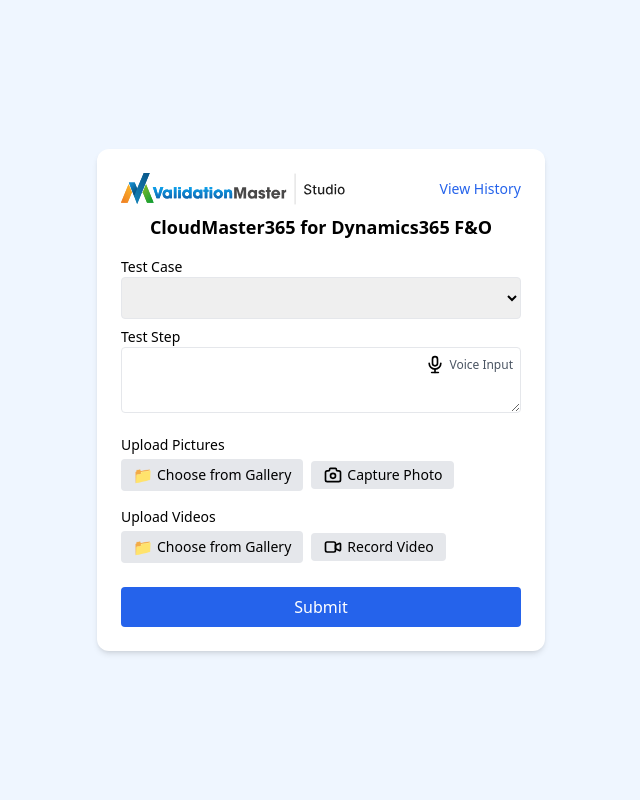
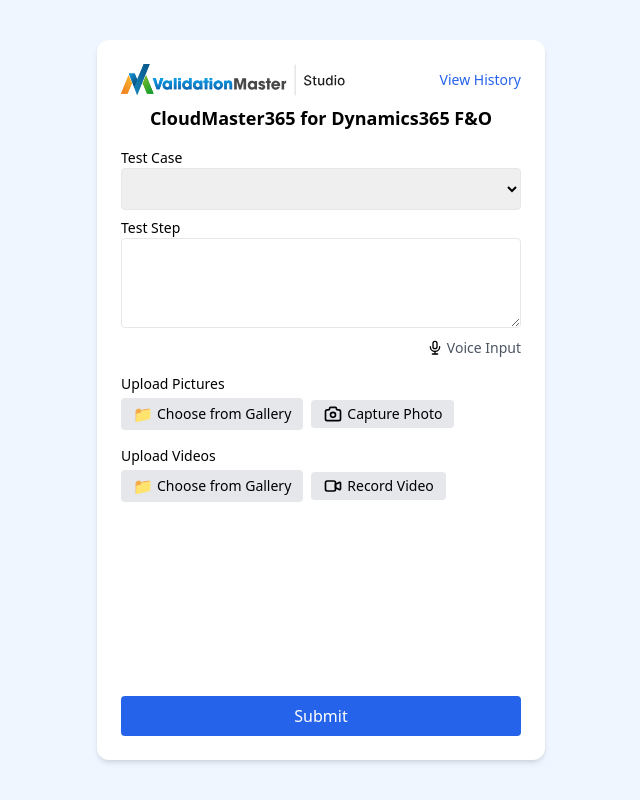
Before and after one commit to tushar-gleecus/VM-PWA, a React (Vite) app: page /form in a window 1280 px wide. Shown: the whole page, without its empty margins (319-959 px from the left). Built offline with nearby package versions, Linux system fonts and the light colour scheme.

Commit message:
added mic icon below field and made changes to ui

```diff
--- a/src/components/FormScreen.jsx
+++ b/src/components/FormScreen.jsx
@@ -121,7 +121,8 @@
 
   return (
     <div className="min-h-screen bg-blue-50 flex items-center justify-center px-4 py-6">
-      <div className="bg-white p-6 rounded-xl shadow-md w-full max-w-md">
+      <div className="bg-white p-6 rounded-xl shadow-md w-full max-w-md flex flex-col justify-between h-full min-h-[90vh]">
+        <div>
           <div className="flex justify-between items-center mb-2">
             <img src="/logo.svg" alt="Logo" className="h-8 cursor-pointer" onClick={() => navigate('/')} />
             <button className="text-sm text-blue-600 hover:underline" onClick={() => navigate('/history')}>
@@ -145,20 +146,24 @@
           </select>
 
           <label className="block text-sm font-medium">Test Step</label>
-        <div className="relative">
           <textarea
             value={teststep}
             onChange={(e) => setTeststep(e.target.value)}
-            className="w-full p-2 border rounded pr-10"
+            className="w-full p-2 border rounded"
+            rows={3}
           />
-          <button type="button" className="absolute right-2 top-2 flex items-center gap-1" onClick={startRecognition}>
-            <img src={micIcon} alt="Mic" className="w-5 h-5" />
-            <span className="text-xs text-gray-600">Voice Input</span>
+          <div className="flex justify-end mt-1 mb-4">
+            <button
+              type="button"
+              onClick={startRecognition}
+              className="flex items-center gap-1 text-gray-600 text-sm hover:text-black"
+            >
+              <img src={micIcon} alt="Mic" className="w-4 h-4" />
+              Voice Input
             </button>
           </div>
 
           {/* Upload Pictures */}
-        <div className="mt-4">
           <label className="block text-sm font-medium">Upload Pictures</label>
           <div className="flex flex-wrap gap-2 items-center mt-1">
             <button
@@ -198,7 +203,6 @@
               ))}
             </div>
           )}
-        </div>
 
           {/* Upload Videos */}
           <div className="mt-4">
@@ -242,6 +246,7 @@
               </div>
             )}
           </div>
+        </div>
 
         <button
           className="mt-6 w-full bg-blue-600 text-white py-2 rounded hover:bg-blue-700"
```
Lines whose indentation alone changed are shown as unchanged.
